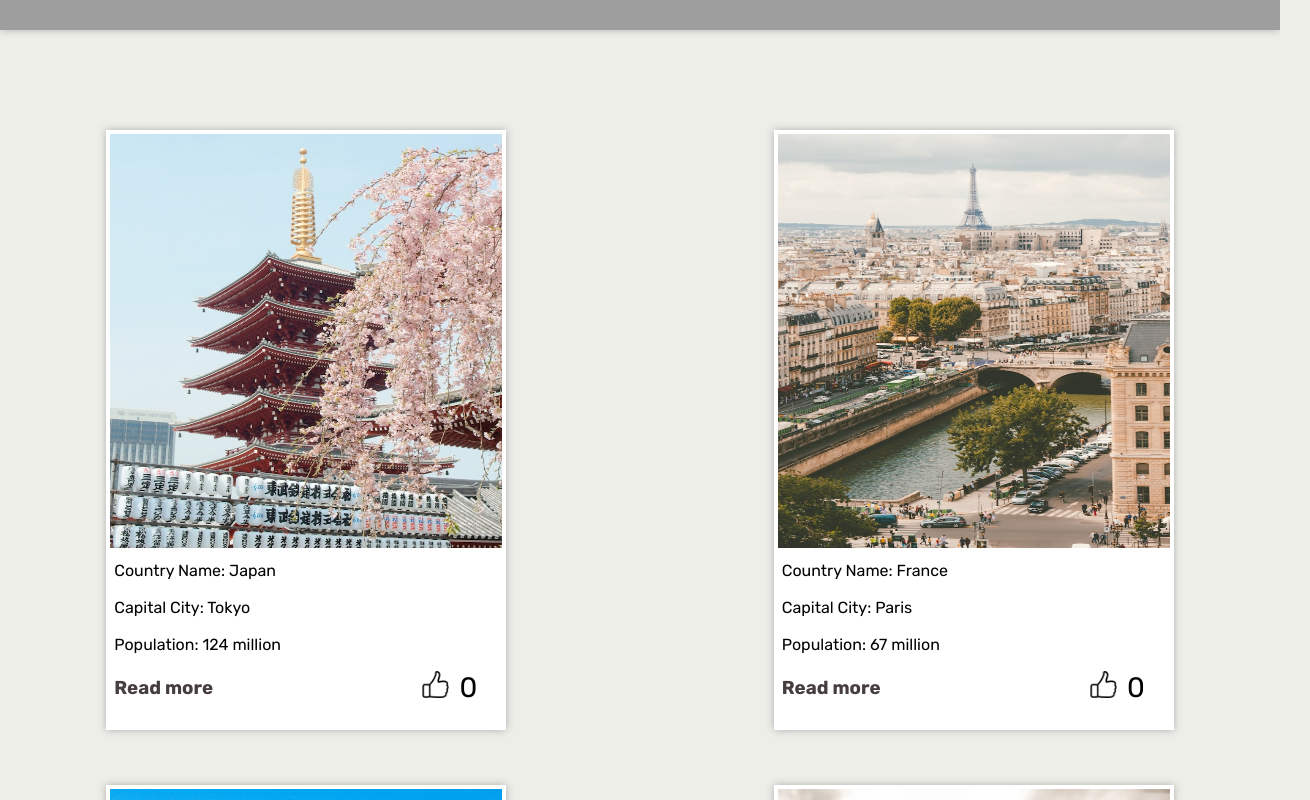
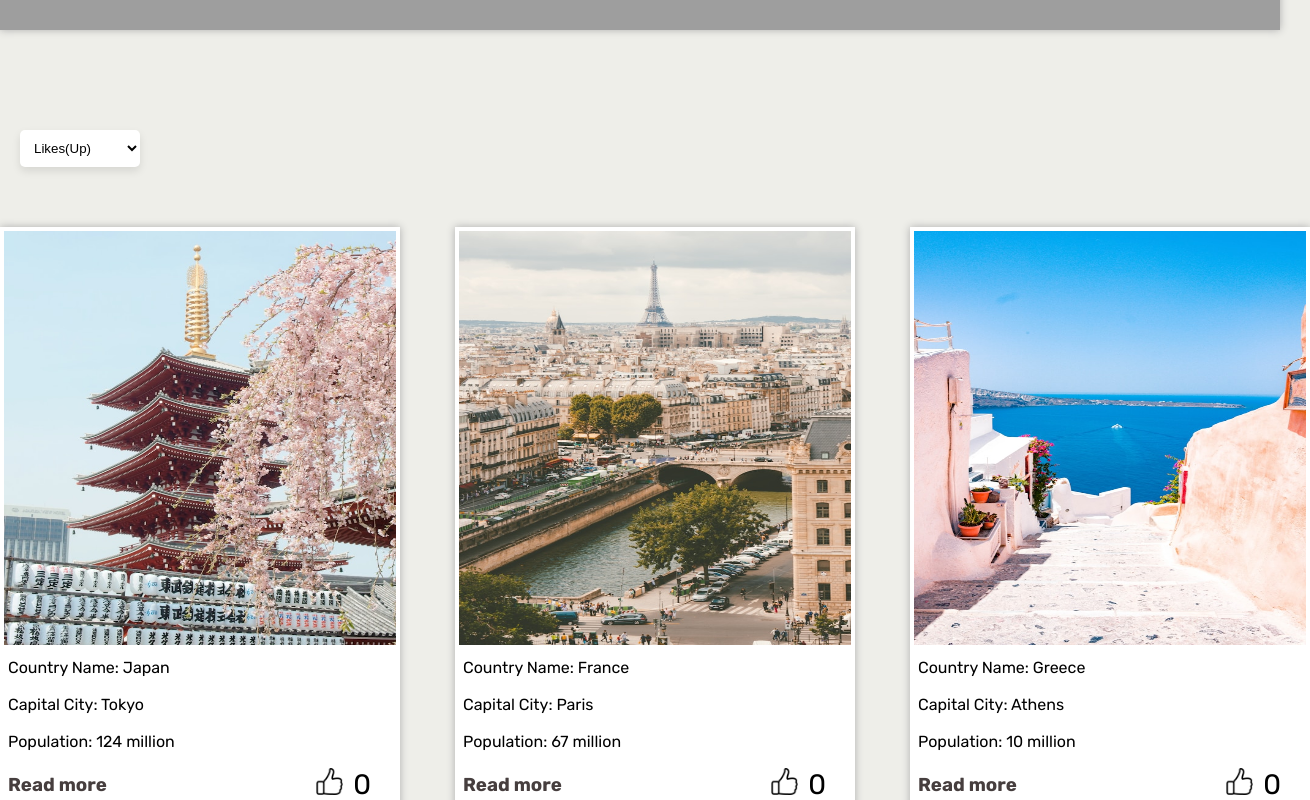
Before and after one commit to giozauta/countries-app, a React (Vite) app: page /cards in a window 1280 px wide. Shown: the part 920-1720 px from the top of the page, 1310 px wide, since content can reach past the window. Built offline with nearby package versions, Linux system fonts and the light colour scheme; grey boxes are pictures that could not be loaded.

Commit message:
me-7 leqciis davaleba

```diff
--- a/src/pages/cards/components/list/card-interact-section/index.ts
+++ b/src/pages/cards/components/list/card-interact-section/index.ts
@@ -1 +1 @@
-export {default} from './CardinteracTSection';
+export {default} from './CardinteractSection';
--- a/src/pages/cards/components/list/card-list/CardList.tsx
+++ b/src/pages/cards/components/list/card-list/CardList.tsx
@@ -19,8 +19,25 @@ import CardinteractSection from '../card-interact-section';
     setCountries(updatedCountries);
   }
 
+
+  const handleSortChange = (event: React.ChangeEvent<HTMLSelectElement>) => {
+    const sortValue = event.target.value;
+    const sortedCountries = [...countries];
+    if (sortValue === "likesUp") {
+        sortedCountries.sort((a, b) => a.vote - b.vote);
+    } else if (sortValue === "likesDown") {
+        sortedCountries.sort((a, b) => b.vote - a.vote);
+    }
+    setCountries(sortedCountries);
+};
+
   return (
-        <div className={styles.homeCardsBox}>
+    <section className={styles.CardListSection}>
+        <select className={styles.sortButton} id="sortCriteria" onChange={handleSortChange}>
+            <option value="likesUp">Likes(Up)</option>
+            <option value="likesDown">Likes(Down)</option>
+        </select>
+        <div className={styles.CardsBox}>
             {countries.map(country => (
                 <Card key={country.id}>
                     <CardImage imgSrc={country.imgSrc} />
@@ -29,6 +46,8 @@ import CardinteractSection from '../card-interact-section';
                 </Card>
             ))}
         </div>
+    </section>
+
   )
 }
 
--- a/src/pages/cards/components/list/card-list/cardList.module.css
+++ b/src/pages/cards/components/list/card-list/cardList.module.css
@@ -1,4 +1,24 @@
-.homeCardsBox{
+.CardListSection{
+    display: flex;
+    flex-direction: column;
+    gap: 60px;
+}
+.sortButton{
+    display: flex;
+    align-items: center;
+    justify-content:center;
+    background-color:white;
+    border-radius: 5px;
+    border: none;
+    color: black;
+    text-decoration: none;
+    box-shadow: 0 4px 8px rgba(0, 0, 0, 0.1);
+    width: 120px;
+    padding: 10px;
+    margin-left: 20px;
+}
+
+.CardsBox{
     display:grid;
     grid-template-columns: auto auto auto ;
     grid-gap:55px;
--- a/src/pages/cards/components/single/index.tsx
+++ b/src/pages/cards/components/single/index.tsx
@@ -3,7 +3,7 @@ import styles from './singleCard.module.css';
 
 const SingleCard:React.FC<{data:{name:string,imgSrc:string,article:string}}>= ({data}) => {
   return (
-    <div className={styles.card}>
+    <div className={styles.singleCard}>
       <div className={styles.imageContainer}>
         <img src={data.imgSrc} alt={data.name} className={styles.image} />
       </div>
--- a/src/pages/cards/components/single/singleCard.module.css
+++ b/src/pages/cards/components/single/singleCard.module.css
@@ -1,4 +1,4 @@
-.card {
+.singleCard {
   display: flex;
   flex-direction: row;
   background-color: #fff;
@@ -15,7 +15,7 @@
   transform: translate(-50%, -50%);
 }
 
-.card:hover {
+.singleCard:hover {
   box-shadow: 0 8px 16px rgba(0, 0, 0, 0.2);
 }
 
```
